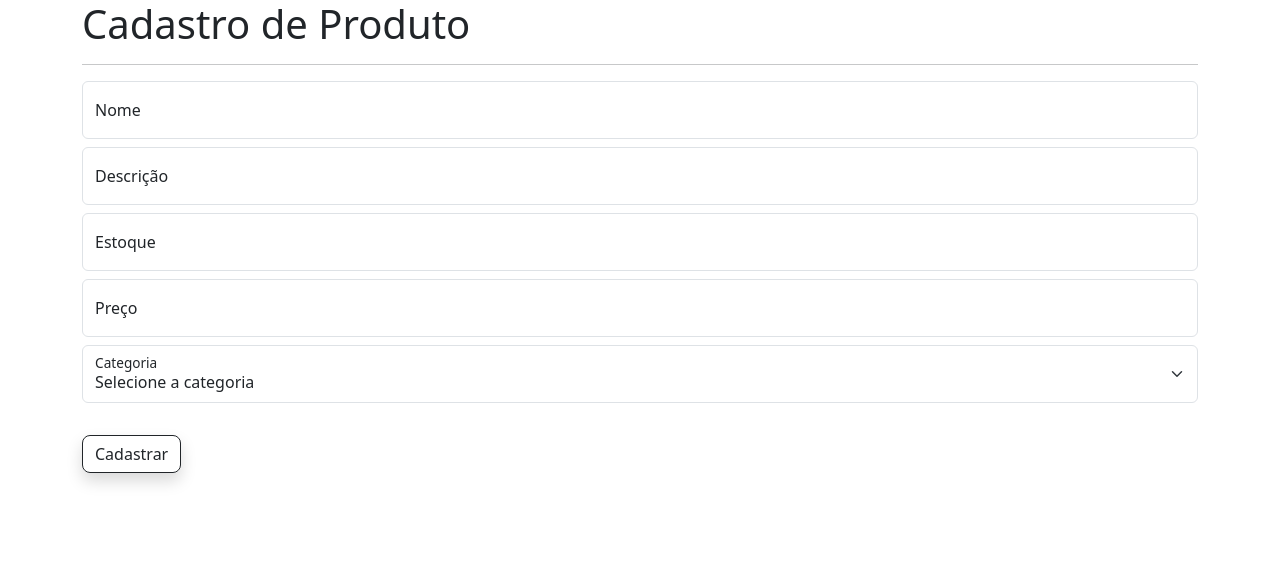
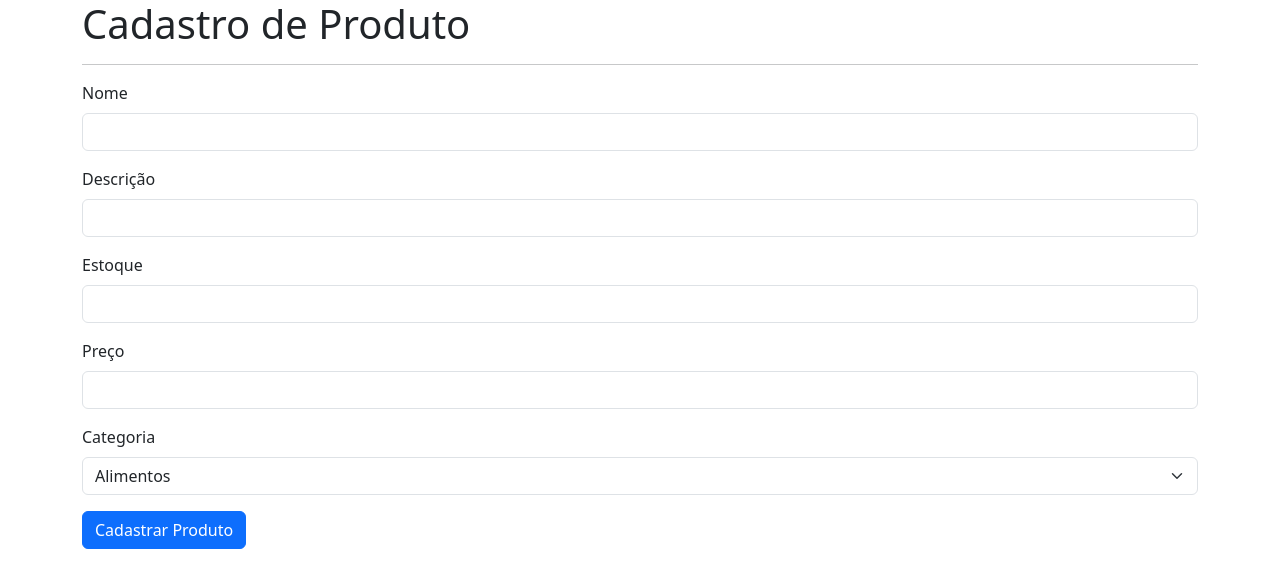
Before and after one commit to dev-be/PW20242_Atividade1, a FastAPI app: page /cadastro in a window 1280 px wide. Shown: the top 588 px of the page. Run offline with FastAPI, Linux system fonts and the light colour scheme.

Commit message:
Enviar Tarefa em Definitivo

```diff
--- a/main.py
+++ b/main.py
@@ -1,38 +1,46 @@
-from fastapi import FastAPI, Form, Request
-from fastapi.responses import RedirectResponse
-from fastapi.staticfiles import StaticFiles
+from fastapi import FastAPI, Form
 from fastapi.templating import Jinja2Templates
-from util import ler_html, salvar_contato, salvar_cadastro
+from starlette.requests import Request
+from starlette.responses import RedirectResponse
 import uvicorn
+from models.produto_model import Produto
+from repositories.produto_repo import criar_tabela, inserir
+from util import obter_conexao
+
+criar_tabela()
 
 app = FastAPI()
 
-templates = Jinja2Templates(directory='templates')
-
-app.mount("/static", StaticFiles(directory="static"), name="static")
+templates = Jinja2Templates(directory="templates")
 
 @app.get("/")
-def get_root(request: Request):
-    return templates.TemplateResponse('index.html', {"request": request})
+async def read_root(request: Request):
+    return templates.TemplateResponse("index.html", {"request": request})
 
 @app.get("/cadastro")
-def get_cadastro(request: Request):
-    return templates.TemplateResponse('cadastro.html', {"request": request})
+async def get_cadastro(request: Request):
+    return templates.TemplateResponse("cadastro.html", {"request": request})
 
 @app.post("/post_cadastro")
-def post_cadastro(
-    request: Request,
+async def post_cadastro(
     nome: str = Form(...),
     descricao: str = Form(...),
-    estoque: str = Form(...),
-    preco: str = Form(...),
-    categoria: str = Form(...)):
-    salvar_cadastro(nome, descricao, estoque, preco, categoria)
-    return RedirectResponse('/cadastro_recebido', 303)
+    estoque: int = Form(...),
+    preco: float = Form(...),
+    categoria: str = Form(...)
+):
+    produto = Produto(nome=nome, descricao=descricao, estoque=estoque, preco=preco, categoria=categoria)
+    try:
+        inserir(produto)
+        return RedirectResponse(url="/cadastro_recebido", status_code=303)
+    except Exception as e:
+        print(f"Erro ao inserir produto: {e}")
+        return RedirectResponse(url="/cadastro", status_code=303)
+
 
 @app.get("/cadastro_recebido")
-def get_cadastro_recebido(request: Request):
-    return templates.TemplateResponse('index.html', {"request": request})
+async def cadastro_recebido(request: Request):
+    return templates.TemplateResponse("cadastro_recebido.html", {"request": request})
 
 if __name__ == "__main__":
- uvicorn.run("main:app", port=8000, reload=True)
+    uvicorn.run("main:app", port=8000, reload=True)
--- a/templates/base.html
+++ b/templates/base.html
@@ -5,7 +5,8 @@
     <meta name="viewport" content="width=device-width, initial-scale=1.0">
     <link
       href="https://cdn.jsdelivr.net/npm/bootstrap@5.3.3/dist/css/bootstrap.min.css"
-rel="stylesheet">
+      rel="stylesheet"
+    >
     <title>{{ titulo }}</title>
   </head>
   <body>
--- a/templates/cadastro.html
+++ b/templates/cadastro.html
@@ -1,62 +1,42 @@
 {% extends "base.html" %}
-
-{% set titulo= "Cadastro de Produto" %}
+{% set titulo = "Cadastro de Produto" %}
 
 {% block conteudo %}
-<form action="/post_cadastro" method="post">
-    <div class="mb-2 form-floating">
-        <input
-            class="form-control"
-            type="text"
-            name="nome"
-            id="nome"
-            placeholder=" ">
-        <label class="form-label text-dark" for="nome">Nome</label>
-    </div>
-    <div class="mb-2 form-floating">
-        <input
-            class="form-control"
-            type="text"
-            name="descricao"
-            id="descricao"
-            placeholder=" ">
-        <label class="form-label text-dark" for="descricao">Descrição</label>
-    </div>
-    <div class="mb-2 form-floating">
-        <input
-            class="form-control"
-            type="text"
-            name="estoque"
-            id="estoque"
-            placeholder=" ">
-        <label class="form-label text-dark" for="estoque">Estoque</label>
-    </div>
-    <div class="mb-2 form-floating">
-        <input
-            class="form-control"
-            type="text"
-            name="preco"
-            id="preco"
-            placeholder=" ">
-        <label class="form-label text-dark" for="preco">Preço</label>
+
+  <form method="post" action="/post_cadastro">
+    <div class="mb-3">
+      <label for="nome" class="form-label">Nome</label>
+      <input type="text" class="form-control" id="nome" name="nome" required>
     </div>
 
-    <div class="mb-3 form-floating">
-        <select class="form-select" id="categoria" name="categoria" aria-label="Selecione a categoria">
-            <option value="" selected>Selecione a categoria</option>
+    <div class="mb-3">
+      <label for="descricao" class="form-label">Descrição</label>
+      <input type="text" class="form-control" id="descricao" name="descricao" required>
+    </div>
+
+    <div class="mb-3">
+      <label for="estoque" class="form-label">Estoque</label>
+      <input type="number" class="form-control" id="estoque" name="estoque" required>
+    </div>
+
+    <div class="mb-3">
+      <label for="preco" class="form-label">Preço</label>
+      <input type="number" class="form-control" id="preco" name="preco" step="0.01" required>
+    </div>
+
+    <div class="mb-3">
+      <label for="categoria" class="form-label">Categoria</label>
+      <select class="form-select" id="categoria" name="categoria" required>
         <option value="Alimentos">Alimentos</option>
         <option value="Limpeza">Limpeza</option>
         <option value="Eletrônicos">Eletrônicos</option>
         <option value="Brinquedos">Brinquedos</option>
         <option value="Vestuário">Vestuário</option>
         <option value="Automotivo">Automotivo</option>
-            <option value="Esporte&Lazer">Esporte & Lazer</option>
+        <option value="Esporte&Lazer">Esporte&Lazer</option>
       </select>
-        <label class="form-label text-dark" for="categoria">Categoria</label>
     </div>
 
-    <div class="mb-3">
-        <button class="btn btn-outline-dark rounded-3 my-3 shadow" type="submit">Cadastrar</button>
-    </div>
+    <button type="submit" class="btn btn-primary">Cadastrar Produto</button>
   </form>
 {% endblock %}
--- a/util.py
+++ b/util.py
@@ -1,30 +1,4 @@
-from datetime import datetime
 import sqlite3
-
-NOME_PASTA_HTML='html/'
-NOME_PASTA_CONTATOS = "dados/cadastros_estoque/"
-NOME_PASTA_CADASTRO = "dados/cadastros_estoque/"
-
-def ler_html(nome_arquivo:str) -> str:
-    caminho = f"{NOME_PASTA_HTML}{nome_arquivo}.html"
-    with open(caminho, "r", encoding="utf-8") as arquivo:
-        conteudo_html = arquivo.read()
-    return conteudo_html
-
-
-def salvar_contato(nome, descricao, estoque, preco):
-    agora = datetime.now().strftime("%Y-%m-%d_%H-%M-%S")
-    nome_arquivo = f"{NOME_PASTA_CONTATOS}{agora}cadastro.txt"
-    conteudo = f"Nome: {nome}\nDescrição: {descricao}\nEstoque: {estoque}\nPreço: {preco}\n"
-    with open(nome_arquivo, "w") as arquivo:
-        arquivo.write(conteudo)
-
-def salvar_cadastro(nome, descricao, estoque, preco, categoria):
-    agora = datetime.now().strftime("%Y-%m-%d_%H-%M-%S")
-    nome_arquivo = f"{NOME_PASTA_CADASTRO}{agora}cadastro_.txt"
-    conteudo = f"Nome: {nome}\nDescrição: {descricao}\nEstoque:{estoque}\nSenha:{preco}\nCategoria:{categoria}"
-    with open(nome_arquivo, 'w') as arquivo:
-        arquivo.write(conteudo)
 
 def obter_conexao():
     return sqlite3.connect("dados.db")
```
Also changed, not shown: models/produto_model.py (+9 -7 lines), repositories/produto_repo.py (added, +25 -0 lines), sql/produto_sql.py (+11 -13 lines), templates/cadastro_recebido.html (+6 -4 lines), templates/index.html (+5 -4 lines), dados.db (added). Lines whose indentation alone changed are shown as unchanged.
